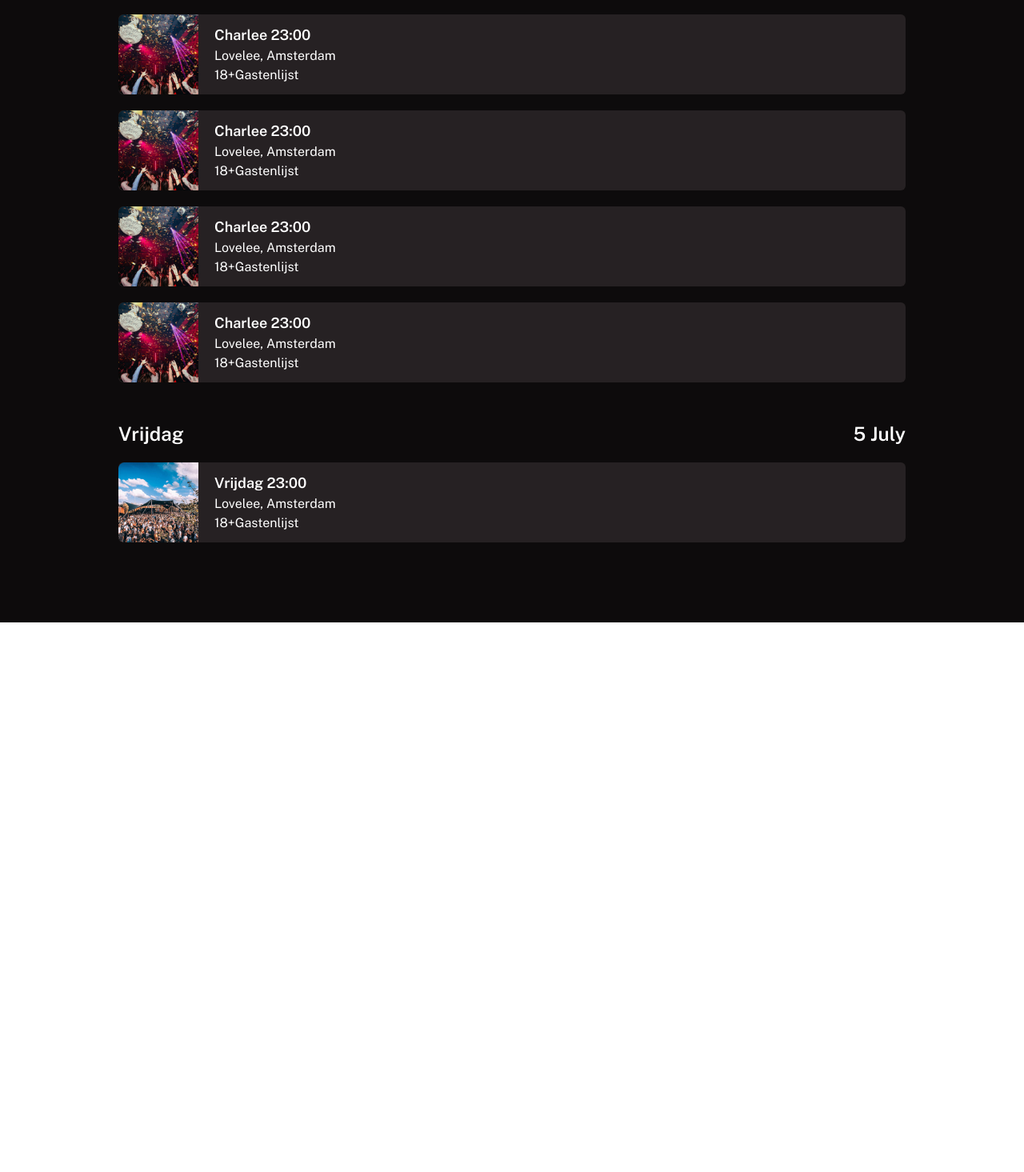
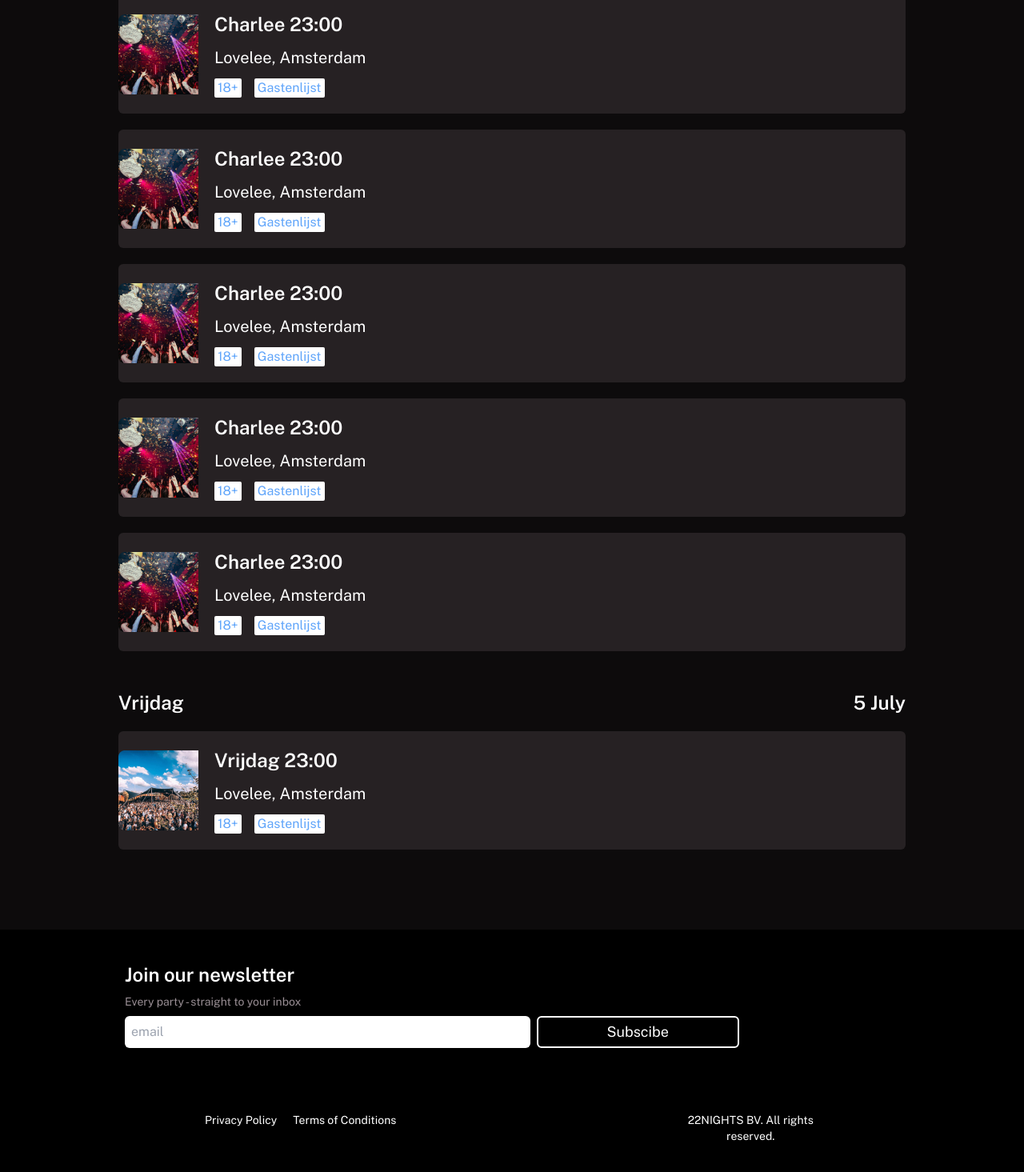
Before and after one commit to adithyanajay/22N-landing-page, a React (Vite) app: page / in a window 1280 px wide. Shown: the part 1127-2592 px from the top of the page at 80% size. Before the commit the page ends 1905 px from the top, so only its background shows below. Built offline with nearby package versions, Linux system fonts and the light colour scheme.

Commit message:
footer and newsletter added

```diff
--- a/src/App.jsx
+++ b/src/App.jsx
@@ -1,5 +1,6 @@
 import CalendarLink from "./components/CalendarLink"
 import CalendarLinks from "./components/CalendarLinks"
+import Footer from "./components/Footer"
 import Hero from "./components/Hero"
 import Navbar from "./components/Navbar"
 import Shows from "./components/Shows"
@@ -23,7 +24,7 @@ function App() {
         return(<Shows name={data.show_name} date={data.show_date} list={data.shows} key={key} />)
       })}
       </section>
-
+      <Footer />
     </div>
   )
 }
--- a/src/components/CalendarLink.jsx
+++ b/src/components/CalendarLink.jsx
@@ -3,7 +3,7 @@ function CalendarLink({img, text}) {
   return (
     <div className="bg-color-grey-800 py-3 flex flex-col justify-center items-center gap-3 w-1/3 rounded-md lg:w-2/5 lg:p-10 ">
       <div className="calendarlink-img mx-auto">
-        <img src={img} alt="calendar-image" />
+        <img src={img} alt="calendar-image" className="md:w-16 lg:w-20" />
       </div>
       <p className="calendar-para font-semibold text-white text-sm md:text-lg lg:text-xl">{text}</p>
     </div>
--- a/src/components/Footer.jsx
+++ b/src/components/Footer.jsx
@@ -0,0 +1,18 @@
+import Newsletter from "./Newsletter";
+
+function Footer() {
+  return (
+    <footer className="bg-deep-black">
+      <Newsletter />
+      <div className="container w-full mx-auto text-center text-color-grey-500 text-sm pb-10 md:flex justify-center md:max-w-screen-md ">
+        <div className="container md:flex gap-5 md:text-left">
+          <p>Privacy Policy</p>
+          <p>Terms of Conditions</p>
+        </div>
+        <p className="block">22NIGHTS BV. All rights reserved.</p>
+      </div>
+    </footer>
+  );
+}
+
+export default Footer;
--- a/src/components/Hero.jsx
+++ b/src/components/Hero.jsx
@@ -13,12 +13,12 @@ function Hero() {
           <span className="block">Gasetenlijst</span>
           <span className="block">Amsterdam</span>
         </h1>
-        <div className="search-bar w-11/12 mx-auto  px-2 flex justify-center items-center gap-3 bg-color-grey-100 rounded-md border border-b-2 border-color-border-linear-gradient max-w-screen-sm">
-          <img src={search_img} alt="" className="w-1/12" />
+        <div className="search-bar w-11/12 mx-auto  px-2 lg:px-0 flex justify-center items-center gap-3 bg-color-grey-100 rounded-md border border-b-2 border-color-border-linear-gradient max-w-screen-sm">
+          <img src={search_img} alt="" className="w-1/12 lg:w-10" />
           <input
             type="text"
             placeholder="Zoek evenement, clubavond, festival"
-            className="w-10/12 py-3 text-sm outline-none bg-color-grey-100 "
+            className="w-10/12 py-3 text-sm outline-none bg-color-grey-100 text-black"
           />
         </div>
         <div className="categories flex justify-left items-center gap-5 w-11/12 mx-auto">
--- a/src/components/Newsletter.jsx
+++ b/src/components/Newsletter.jsx
@@ -2,12 +2,12 @@
 
 function Newsletter() {
   return (
-    <div className="newsletter">
-      <h1>Join our newsletter</h1>
-      <p>Every party - straight to your inbox</p>
-      <form action="#">
-        <input type="email" />
-        <button type="submit">Subscibe</button>
+    <div className="newsletter bg-deep-black w-full flex flex-col px-4 gap-2 py-5 pt-10 max-w-screen-lg md:px-7 md:mx-auto pb-20 ">
+      <h1 className="text-2xl font-semibold ">Join our newsletter</h1>
+      <p className="text-color-grey-500 text-sm">Every party - straight to your inbox</p>
+      <form action="#" className="flex gap-2 max-w-screen-md">
+        <input type="email" className="w-2/3 text-black rounded-md px-2 outline-none" placeholder="email"/>
+        <button type="submit " className="w-1/3 text-lg border-2 border-white px-3 py-1 rounded-md hover:bg-color-grey-800">Subscibe</button>
       </form>
     </div>
   )
--- a/src/components/ShowCards.jsx
+++ b/src/components/ShowCards.jsx
@@ -1,15 +1,15 @@
 function ShowCards({img, name, time,place,age, ticket}) {
   return (
-    <div className="bg-color-grey-800 flex items-center gap-5 my-5 rounded-md">
+    <div className="bg-color-grey-800 flex items-center gap-5 my-5 rounded-md cursor-pointer hover:shadow-sm hover:px-4 transition-all duration-500">
       <div className="showcard-img ">
         <img src={img} alt="show-image w-full" />
       </div>
-      <div className="content w-3/5">
-        <h2 className="show-name-time text-lg font-semibold">{name} {time}</h2>
-        <p className="show-place">{place}</p>
-        <div className="show-tags flex">
-          <div className="tag age">{age}</div>
-          <div className="ticket">{ticket}</div>
+      <div className="content w-3/5 py-5 flex flex-col lg:gap-3">
+        <h2 className="show-name-time text-lg font-semibold lg:text-2xl">{name} {time}</h2>
+        <p className="show-place text-sm lg:text-xl">{place}</p>
+        <div className="show-tags flex gap-4">
+          <div className="tag age bg-white px-1 rounded-sm text-blue-400">{age}</div>
+          <div className="ticket bg-white px-1 rounded-sm text-blue-400">{ticket}</div>
         </div>
       </div>
     </div>
--- a/tailwind.config.js
+++ b/tailwind.config.js
@@ -15,7 +15,8 @@ export default {
         "color-grey-800" : "#262123",
         "color-bg-black" : "#0D0B0C",
         "color-glassy" : "rgba(109, 109, 112, 0.8)",
-        "btn-purple": "#8932F6"
+        "btn-purple": "#8932F6",
+        "deep-black": "#000000"
 
       },
       backgroundImage : {
```
